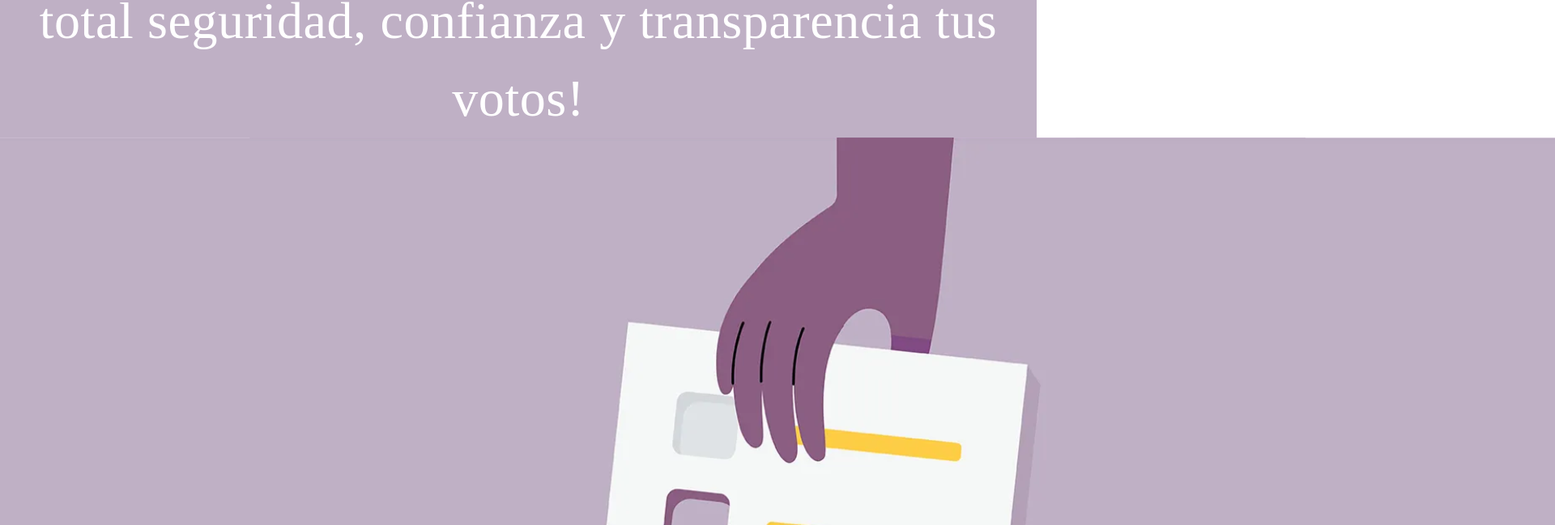
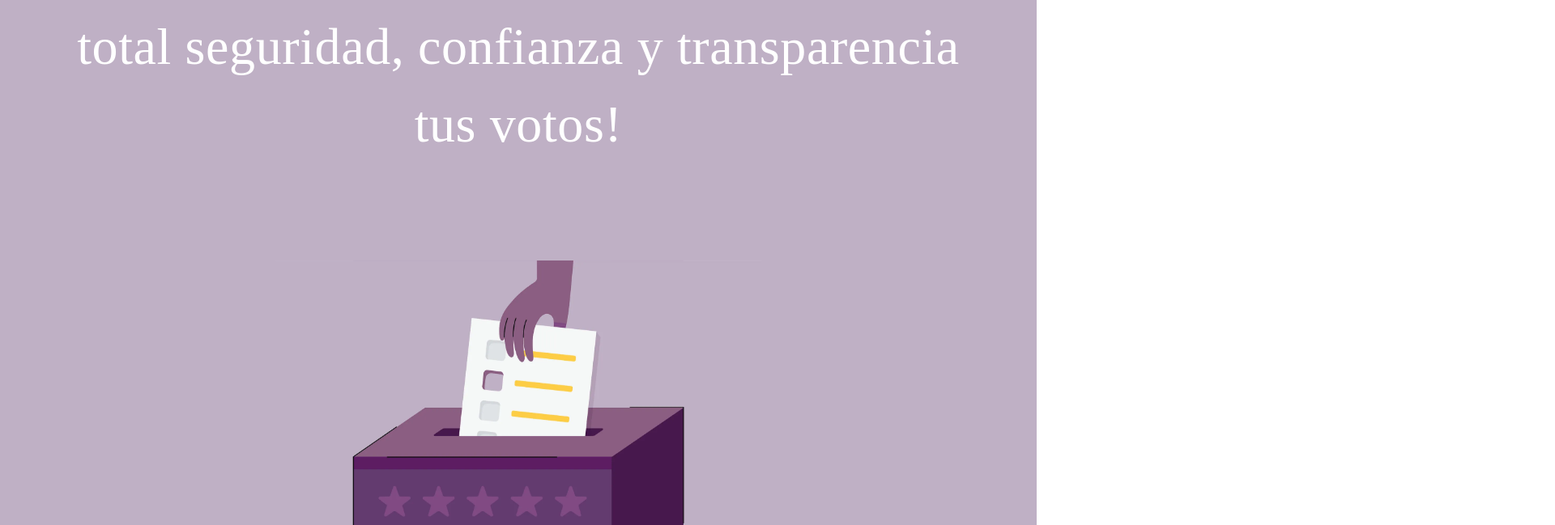
Before and after one commit to Blockchain-2024-20-Evoting/evoting-react-test, a React (Vite) app in the folder react-app/: page / in a window 1280 px wide. Shown: the part 187-836 px from the top of the page at 81% size, 1920 px wide, since content can reach past the window. Built offline with nearby package versions, Linux system fonts and the light colour scheme.

Commit message:
feat: Screen Home

```diff
--- a/react-app/src/screens/home/Home.tsx
+++ b/react-app/src/screens/home/Home.tsx
@@ -1,15 +1,25 @@
 import React from "react";
-import Card, { CardBody } from "../../components/Card";
+
 import { Box, Container, Typography } from "@mui/material";
 
 export const HomePage: React.FC<{}> = () => {
   return (
-    <Box sx={{ background: "#BFB0C5", minHeight: "100vh" }}>
-      <Container sx={{ mt: 0}} maxWidth="xl">
+    <Box
+      sx={{
+        background: "#BFB0C5",
+        minHeight: "100vh",
+        display: "flex",
+        flexDirection: "column",
+        alignItems: "center",
+        justifyContent: "center",
+        padding: { xs: 2, md: 4 },
+      }}
+    >
+      <Container sx={{ mb: { xs: 5, md: 10 } }} maxWidth="xl">
         <Typography
           sx={{
             fontFamily: "Lexend-mixed",
-            fontSize: "64px",
+            fontSize: { xs: "32px", sm: "48px", md: "64px" }, // tamaño responsivo del texto
             color: "#ffffff",
             textAlign: "center",
             background: "#BFB0C5",
@@ -19,7 +29,17 @@ export const HomePage: React.FC<{}> = () => {
           transparencia tus votos!
         </Typography>
       </Container>
-      <img src="/src/assets/imagenInicio.svg" alt="" />
+
+      <Box
+        component="img"
+        src="/src/assets/imagenInicio.svg"
+        alt="Imagen de Inicio"
+        sx={{
+          width: { xs: "100%", sm: "100%", md: "100%" }, // tamaño responsivo de la imagen
+          maxWidth: "600px",
+          mt: { xs: 3, md: 5 },
+        }}
+      />
     </Box>
   );
 };
```
